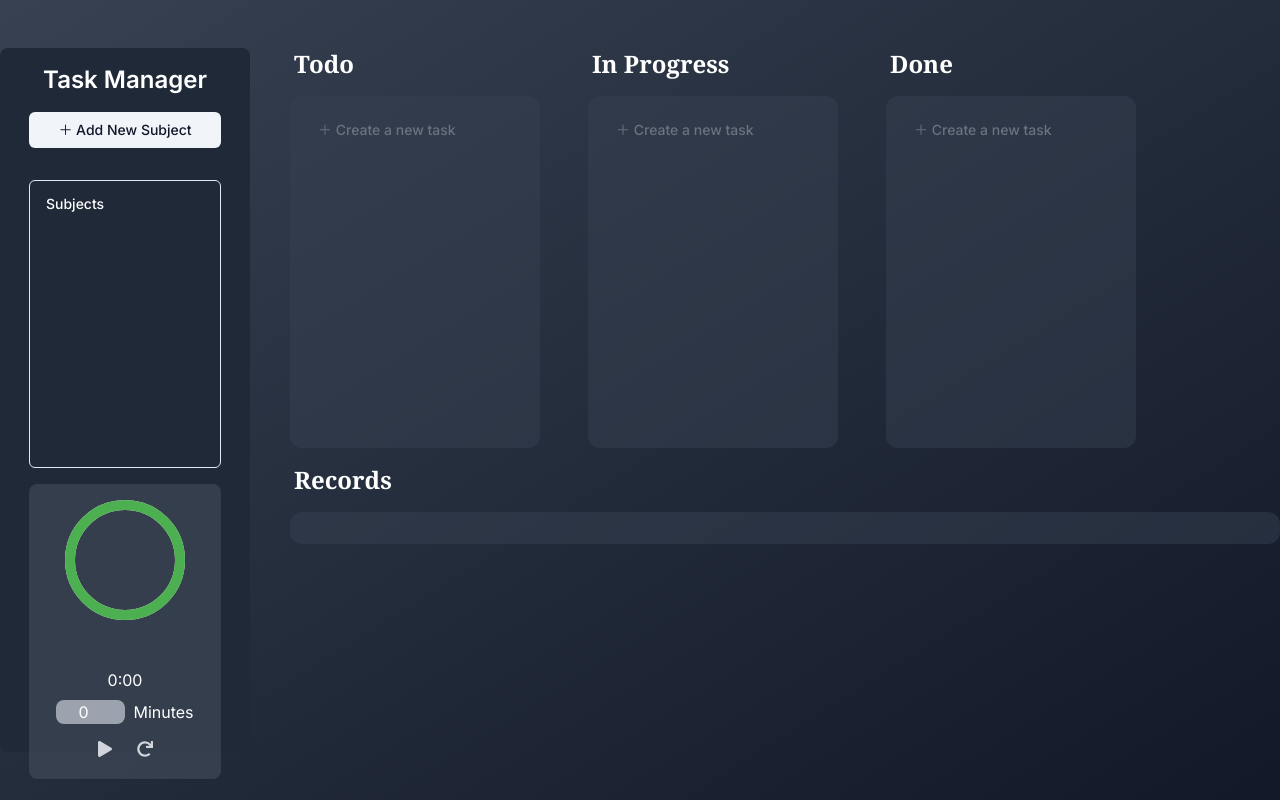
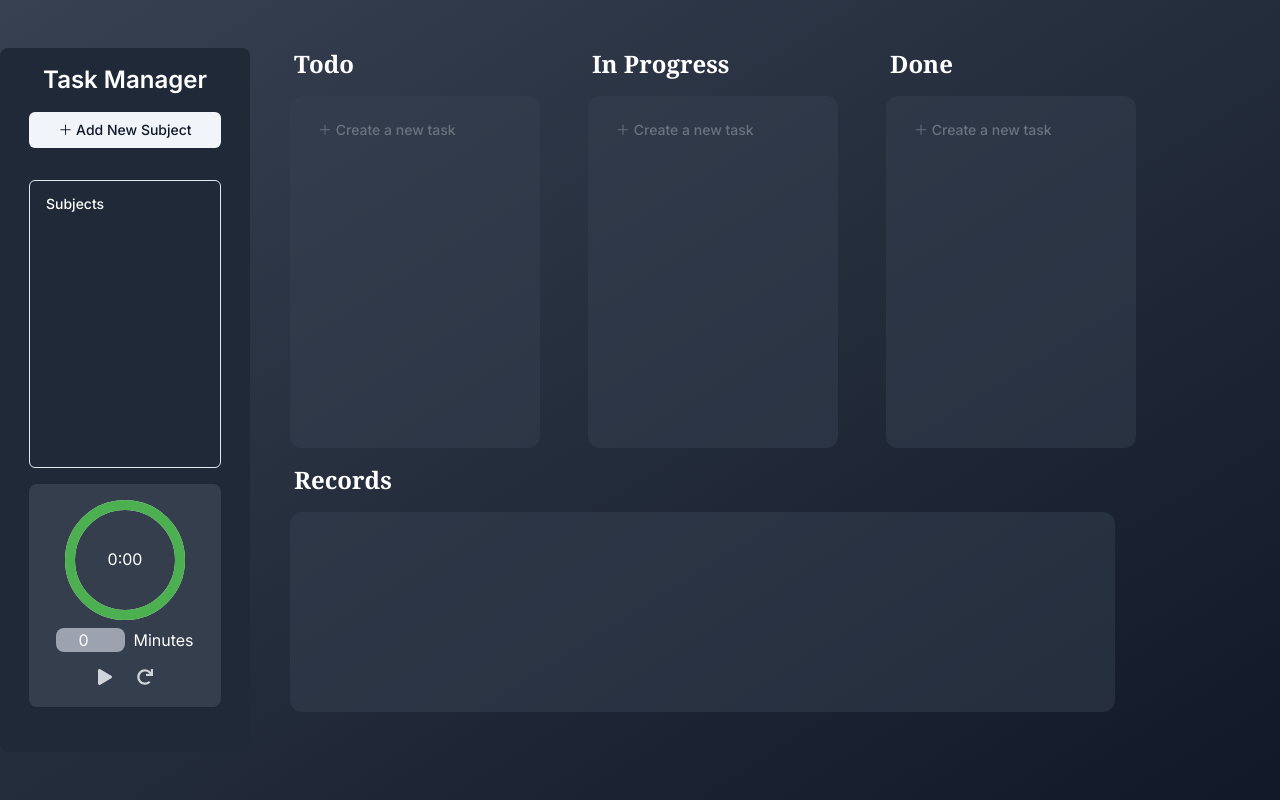
Before and after one commit to hanaisreal/notifyMe, a Next.js app: page / in a window 1280 px wide. Built offline with nearby package versions, Linux system fonts and the light colour scheme.

Commit message:
Style: fixed

```diff
--- a/components/clock.tsx
+++ b/components/clock.tsx
@@ -80,12 +80,18 @@ const CountdownClock = () => {
                     transform={`rotate(-90 ${size / 2} ${size / 2})`}
                 />
                 {/* Countdown text */}
+                <text
+                    fill="white"
+                    x="50%"
+                    y="50%"
+                    dy="0.3em" // Adjust this value as needed to vertically center the text
+                    textAnchor="middle"
+                    fontSize="16"
+                >
+                    {Math.floor(secondsLeft / 60)}:{('0' + secondsLeft % 60).slice(-2)}
+                </text>
             </svg>
-            <div className='text-center mt-10 pt-2 ' >
-                <span style={{ fontSize: '16px' }}>
-                        {Math.floor(secondsLeft / 60)}:{('0' + secondsLeft % 60).slice(-2)}
-                </span>
-            </div>
+
             <div className='mt-2'>
                 {isActive
                     ? <span>focus time</span>
--- a/components/listpanel.tsx
+++ b/components/listpanel.tsx
@@ -1,17 +1,13 @@
 "use client";
 import React, { useState } from 'react';
 
-function ListPanel() {
-
-
+export default function ListPanel() {
     return (
-        <section className='flex flex-col h-[400px] flex-grow-0 flex-shrink-0 basis-[300px] '>
+        <section className='w-5/6 h-[400px]'> {/* Use w-full to take full width */}
             <h2 className='ml-1 font-serif text-2xl font-semibold'>Records</h2>
-            <div  className='mt-4 w-full rounded-xl bg-gray-700/50 p-4 '>
-
+            <div className='mt-4 rounded-xl bg-gray-700/50 p-4 h-[200px]'>
+                {/* Content */}
             </div>
         </section>
     );
 }
-
-export default ListPanel;
```
Also changed, not shown: 1 other file (tests, documents, lock files or other folders).
